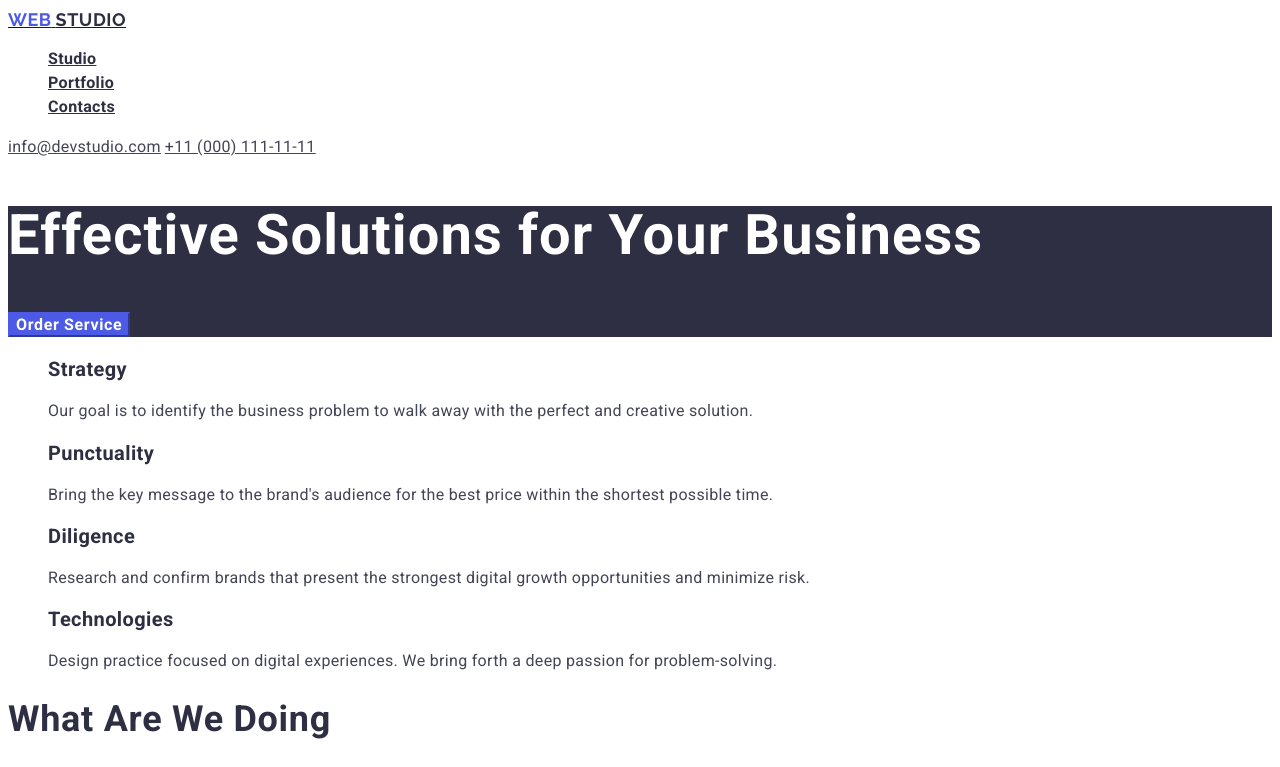
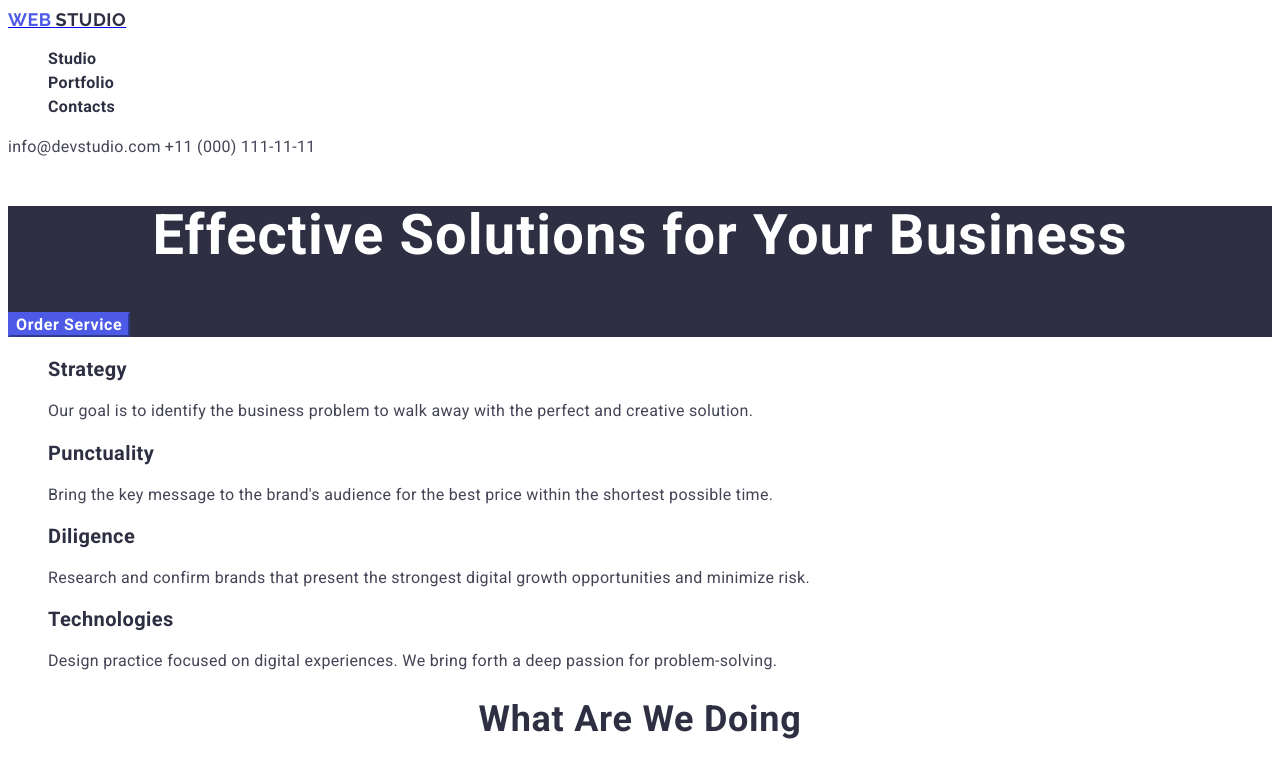
Before and after one commit to diankasmilian/goit-markup-hw-02, a plain HTML site: page index.html in a window 1280 px wide. Shown: the top 767 px of the page. Drawn offline with Linux system fonts and the light colour scheme.

Commit message:
add changes

```diff
--- a/css/style.css
+++ b/css/style.css
@@ -33,6 +33,7 @@ font-weight: 800;
 font-size: 18px;
 line-height: 1.3;
 letter-spacing: 0.03em;
+text-decoration: none;
 text-transform: uppercase;
     color: var(--color-logo);
 }
@@ -42,6 +43,7 @@ font-weight: 800;
 font-size: 18px;
 line-height: 1.3;
 letter-spacing: 0.03em;
+text-decoration: none;
 text-transform: uppercase;
     color: var(--primery-text-color);
 }
@@ -51,6 +53,7 @@ font-weight: 600;
 font-size: 16px;
 line-height: 1.5;
 letter-spacing: 0.02em;
+text-decoration: none;
     color: var(--primery-text-color);
 }
 .navigation-link:hover, .navigation-link:focus {
@@ -66,6 +69,7 @@ letter-spacing: 0.02em;
 font-size: 16px;
 line-height: 1.5;
 letter-spacing: 0.02em;
+text-decoration: none;
     color: var(--text-color);
 }
 .address:hover, .address:focus {
@@ -87,6 +91,7 @@ font-weight: 600;
 font-size: 56px;
 line-height: 1.07;
 letter-spacing: 0.02em;
+text-align: center;
     color: var(--primery-bg-color);
 }
 .btn {
@@ -126,6 +131,7 @@ font-weight: 600;
 font-size: 36px;
 line-height: 1.1;
 letter-spacing: 0.02em;
+text-align: center;
 text-transform: capitalize;
     color: var(--primery-text-color);
 }
```
